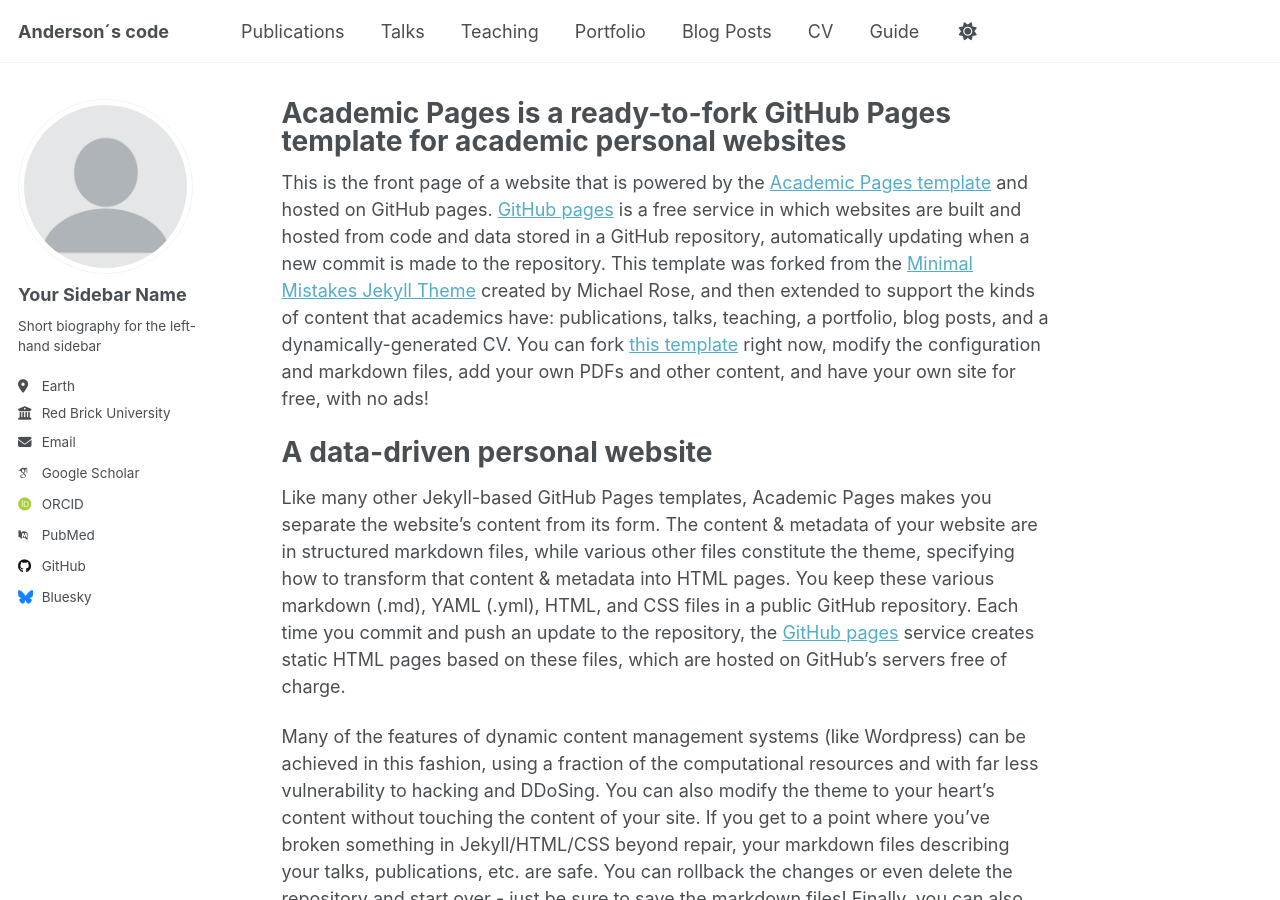
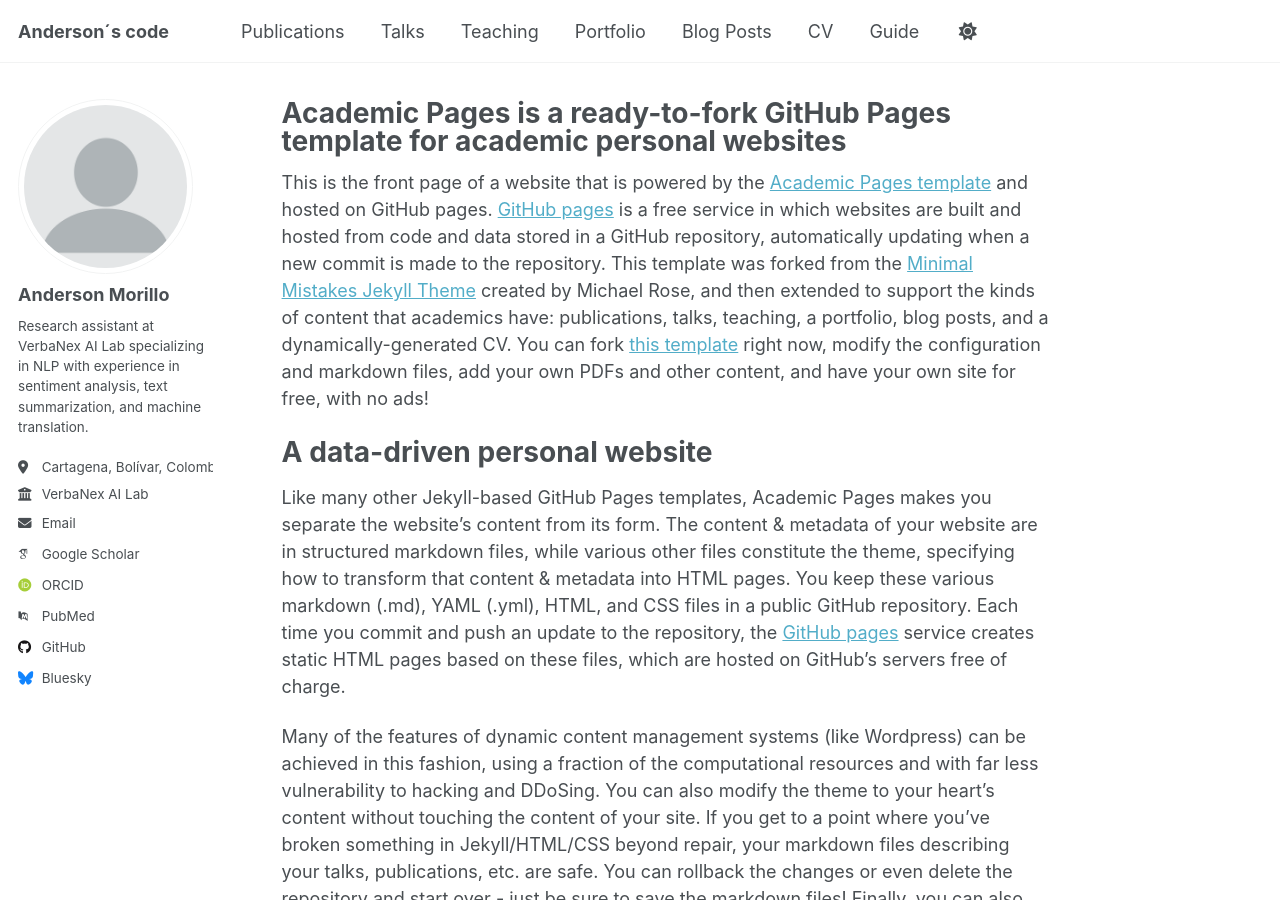
Before and after one commit to andersonmorillo/andersonmorillo.github.io, a Jekyll site: the page built from _pages/about.md, in a window 1280 px wide and 900 px high. Built offline with Jekyll 4.4.1, drawn with Linux system fonts in a browser that asks for light colours; some web fonts are replaced.

Commit message:
Update _config.yml

```diff
--- a/_config.yml
+++ b/_config.yml
@@ -23,13 +23,13 @@ repository               : "academicpages/academicpages.github.io"
 author:
   # Biographic information
   avatar           : "profile.png"
-  name             : "Your Sidebar Name"
+  name             : "Anderson Morillo"
   pronouns         : # example: "she/her"
-  bio              : "Short biography for the left-hand sidebar"
-  location         : "Earth"
-  employer         : "Red Brick University"
+  bio              : "Research assistant at VerbaNex AI Lab specializing in NLP with experience in sentiment analysis, text summarization, and machine translation."
+  location         : "Cartagena, Bolívar, Colombia"
+  employer         : "VerbaNex AI Lab"
   uri              : # URL
-  email            : "none@example.org"
+  email            : "amorillo@utb.edu.co"
 
   # Academic websites
   academia         : # URL
```
